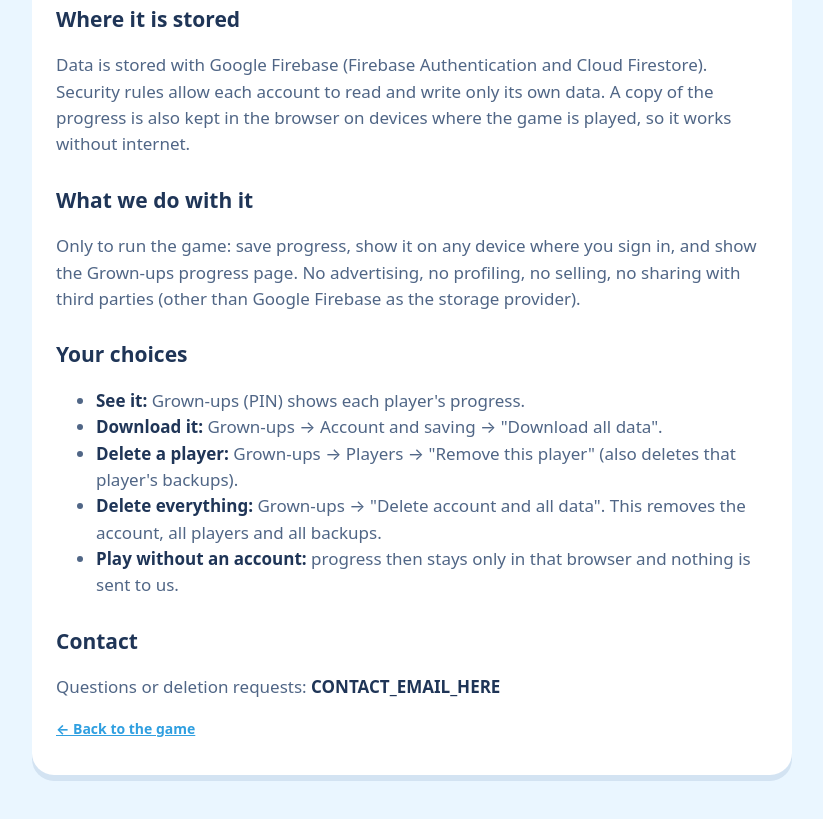
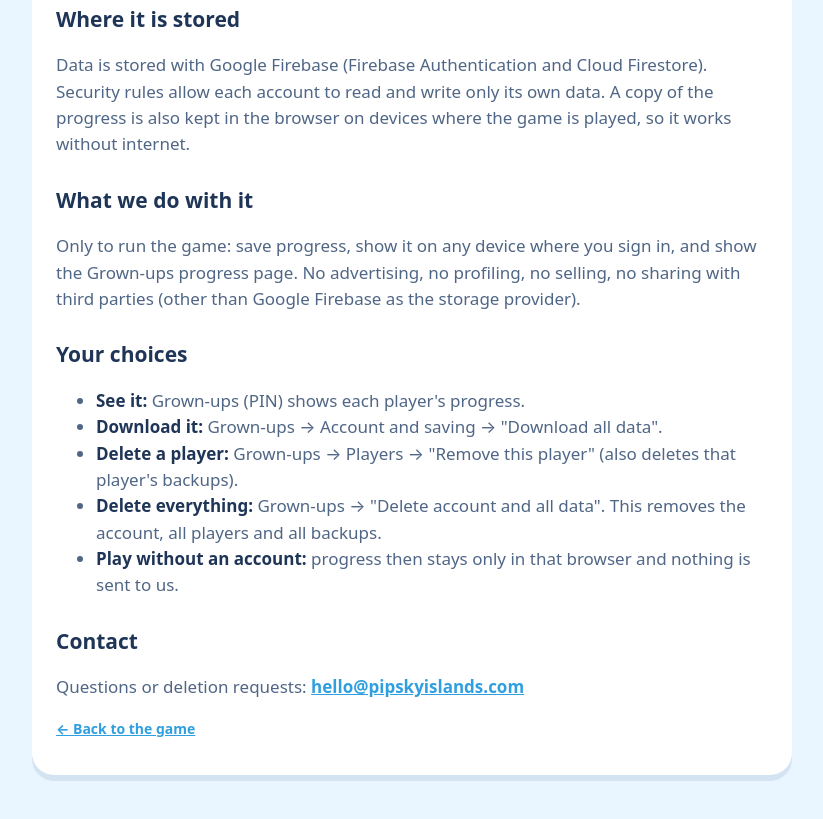
Before and after one commit to AsadchyAndrei/pip-sky-islands, a plain HTML site: page privacy.html in a window 1280 px wide. Shown: the part 765-1584 px from the top of the page, without its empty margins (228-1051 px from the left). Drawn offline with Linux system fonts and the light colour scheme.

Commit message:
Privacy: contact email hello@pipskyislands.com

```diff
--- a/privacy.html
+++ b/privacy.html
@@ -51,7 +51,7 @@ a{color:#2f9fe0;font-weight:700}
 </ul>
 
 <h2>Contact</h2>
-<p>Questions or deletion requests: <b>CONTACT_EMAIL_HERE</b></p>
+<p>Questions or deletion requests: <a href="mailto:hello@pipskyislands.com">hello@pipskyislands.com</a></p>
 <p class="small"><a href="./">← Back to the game</a></p>
 </div></main>
 </body>
```
